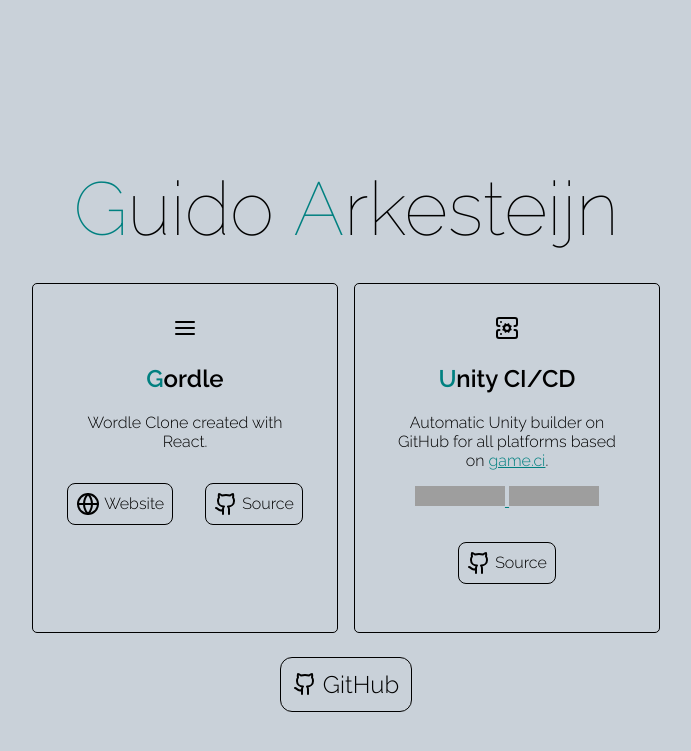
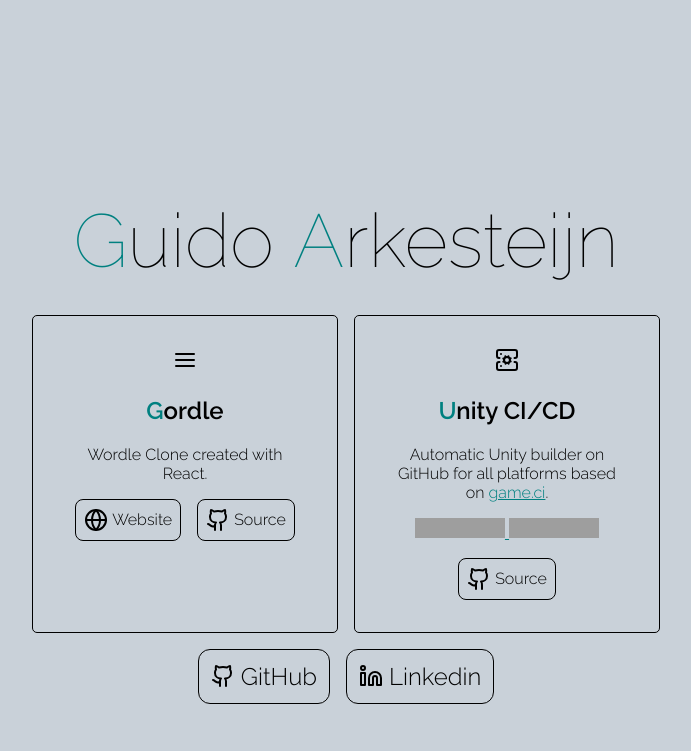
Before and after one commit to guidoarkesteijn/guidoarkesteijn.github.io, a Jekyll site: the page built from README.md, in a window 1280 px wide. Shown: the top 751 px of the page, without its empty margins (294-985 px from the left). Built offline with Jekyll 4.4.1, drawn with Linux system fonts in a browser that asks for light colours; our own code applies the rules of GitHub Pages for plain Markdown files; grey boxes are pictures that could not be loaded.

Commit message:
Added linkedin

```diff
--- a/_layouts/default.html
+++ b/_layouts/default.html
@@ -129,7 +129,6 @@
             flex-direction: row;
             align-items: center;
             justify-content: center;
-            margin: 1em;
             padding: 0.5em;
             border: 1px solid var(--body-color);
             border-radius: 0.5em;
@@ -149,6 +148,8 @@
         .row {
             display: flex;
             justify-content: center;
+            gap: 1em;
+            margin-top: 1em;
         }
 
         .bottom {
@@ -202,6 +203,10 @@
                 <svg xmlns="http://www.w3.org/2000/svg" width="24" height="24" viewBox="0 0 24 24" fill="none" stroke="currentColor" stroke-width="2" stroke-linecap="round" stroke-linejoin="round" data-lucide="github" class="lucide lucide-github"><path d="M15 22v-4a4.8 4.8 0 0 0-1-3.5c3 0 6-2 6-5.5.08-1.25-.27-2.48-1-3.5.28-1.15.28-2.35 0-3.5 0 0-1 0-3 1.5-2.64-.5-5.36-.5-8 0C6 2 5 2 5 2c-.3 1.15-.3 2.35 0 3.5A5.403 5.403 0 0 0 4 9c0 3.5 3 5.5 6 5.5-.39.49-.68 1.05-.85 1.65-.17.6-.22 1.23-.15 1.85v4"></path><path d="M9 18c-4.51 2-5-2-7-2"></path></svg>
                 GitHub
             </a>
+            <a title="Linkedin" class="button bottom" href="https://www.linkedin.com/in/guidoarkesteijn" target="_blank">
+                <svg xmlns="http://www.w3.org/2000/svg" width="24" height="24" viewBox="0 0 24 24" fill="none" stroke="currentColor" stroke-width="2" stroke-linecap="round" stroke-linejoin="round" class="lucide lucide-linkedin"><path d="M16 8a6 6 0 0 1 6 6v7h-4v-7a2 2 0 0 0-2-2 2 2 0 0 0-2 2v7h-4v-7a6 6 0 0 1 6-6z"/><rect width="4" height="12" x="2" y="9"/><circle cx="4" cy="4" r="2"/></svg>
+                Linkedin
+            </a>
         </div>
     </div>
 </body>
```
